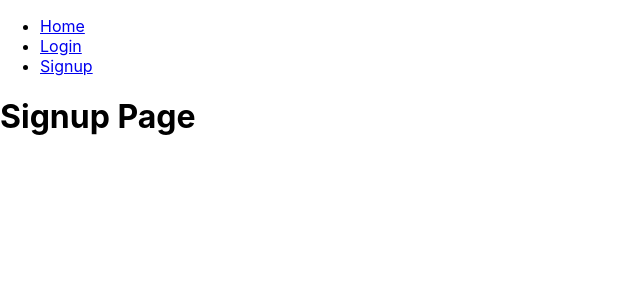
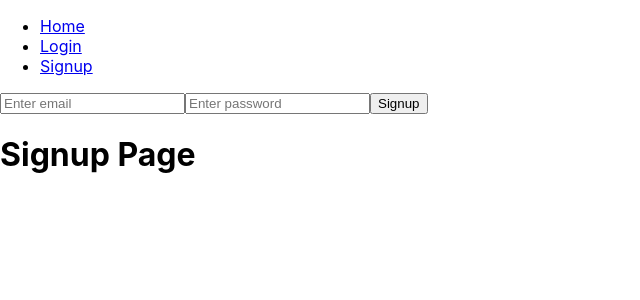
Before and after one commit to enescang/react-firebase-auth, a React (Create React App) app: page /signup in a window 1280 px wide. Shown: the top 300 px of the page, without its empty margins (0-640 px from the left). Built offline with nearby package versions, Linux system fonts and the light colour scheme.

Commit message:
Basic signup with firebase

```diff
--- a/src/components/Signup.jsx
+++ b/src/components/Signup.jsx
@@ -1,6 +1,36 @@
+import { useState } from 'react';
+import { firebaseClient } from "../firebase/firebase-client";
+
 const Signup = () => {
-    return(
+    const [email, setEmail] = useState('');
+    const [password, setPassword] = useState('');
+
+    const signupUser = async (event) => {
+        event.preventDefault();
+        try {
+            const user = await firebaseClient.auth().createUserWithEmailAndPassword(email, password)
+            alert(user.user.email)
+        } catch (error) {
+            alert(error);
+        }
+
+    };
+    return (
         <>
+
+            <form
+                onSubmit={signupUser}
+            >
+                <input
+                    onChange={(event) => setEmail(event.target.value)}
+                    type="text"
+                    placeholder="Enter email" />
+                <input
+                    onChange={(event) => setPassword(event.target.value)}
+                    type="text"
+                    placeholder="Enter password" />
+                <button type="submit">Signup</button>
+            </form>
             <h1>Signup Page</h1>
         </>
     )
```
